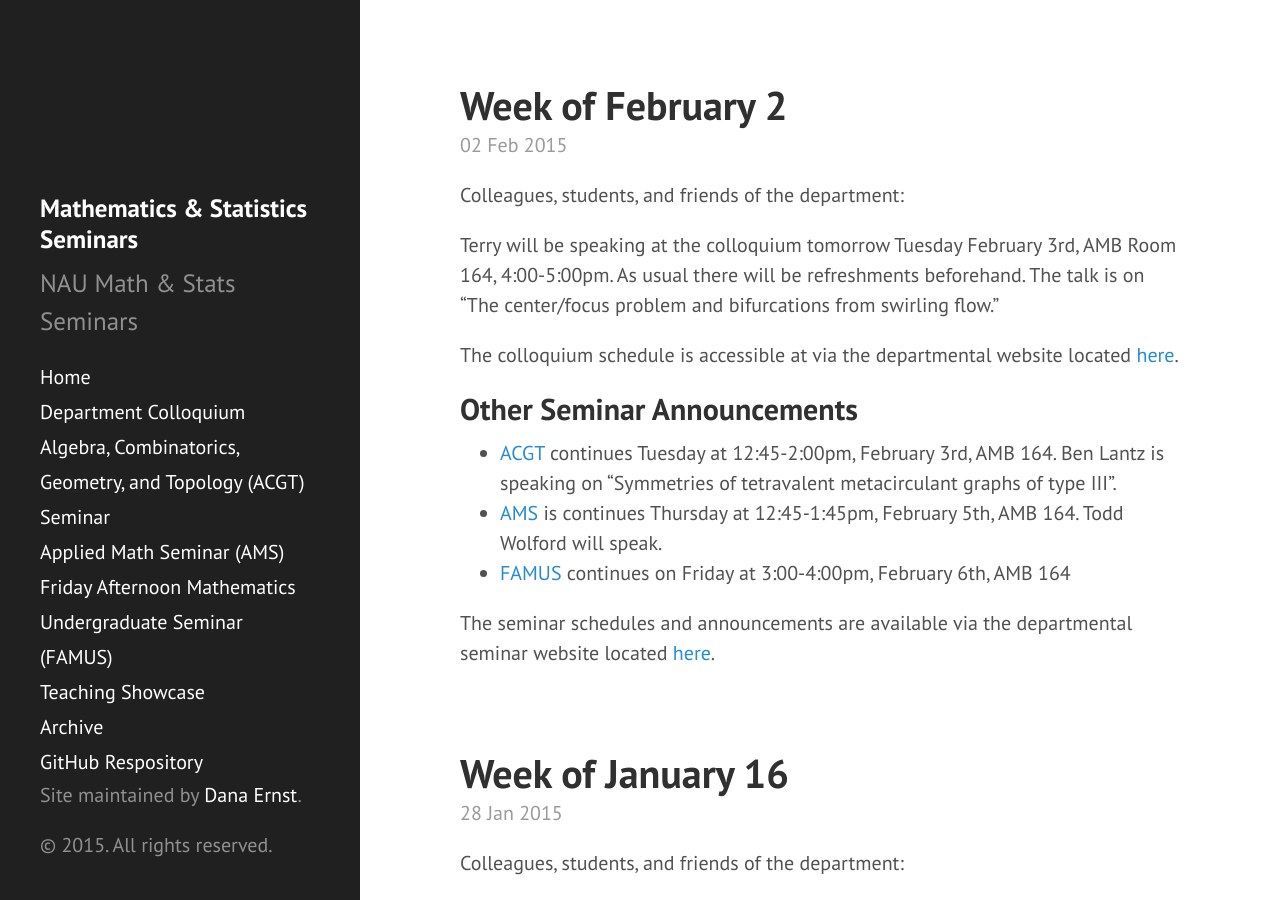
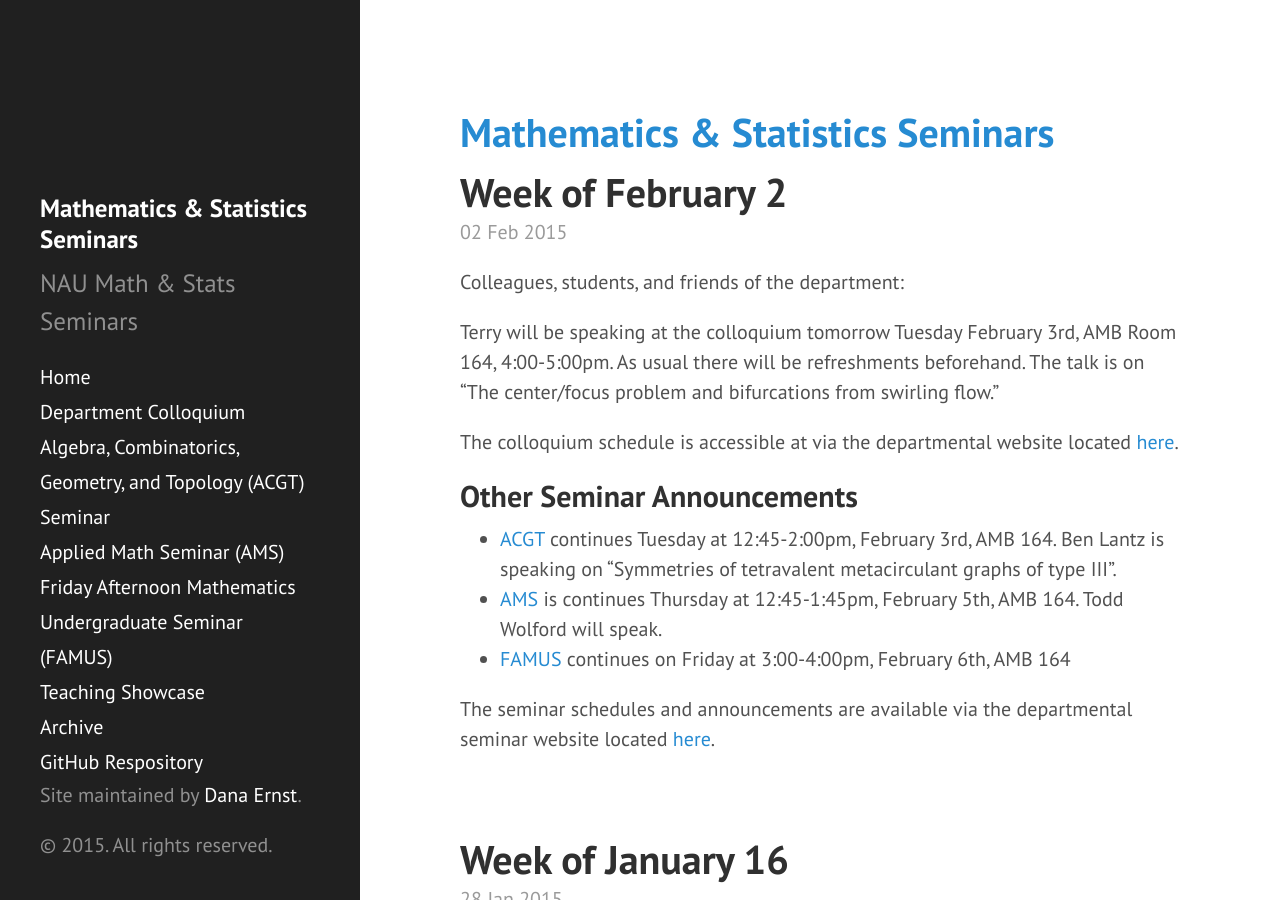
Before and after one commit to NAUMathStat/seminars, a Jekyll site: the page built from index.html, in a window 1280 px wide and 900 px high. Built offline with Jekyll 4.4.1, drawn with Linux system fonts in a browser that asks for light colours; Markdown is read by kramdown in place of the engine named in the settings; the list of posts is cut into pages by our own code.

```diff
--- a/_layouts/default.html
+++ b/_layouts/default.html
@@ -8,8 +8,12 @@
 {% include sidebar.html %}
 
 <div class="content container">
+
+<h1><a href="{{ site.baseurl }}">{{ site.title }}</a></h1>
 {{ content }}
+
 </div>
 
 </body>
+
 </html>
```
Lines whose indentation alone changed are shown as unchanged.
